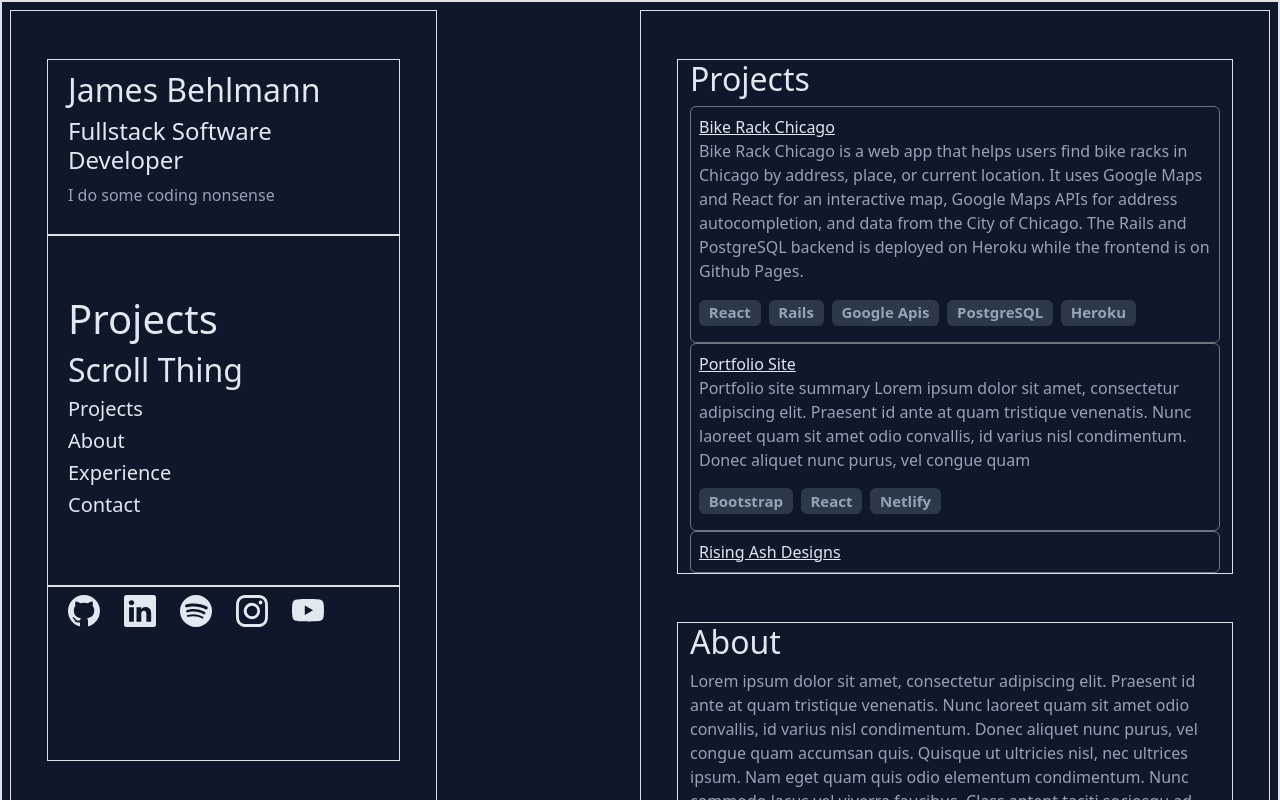
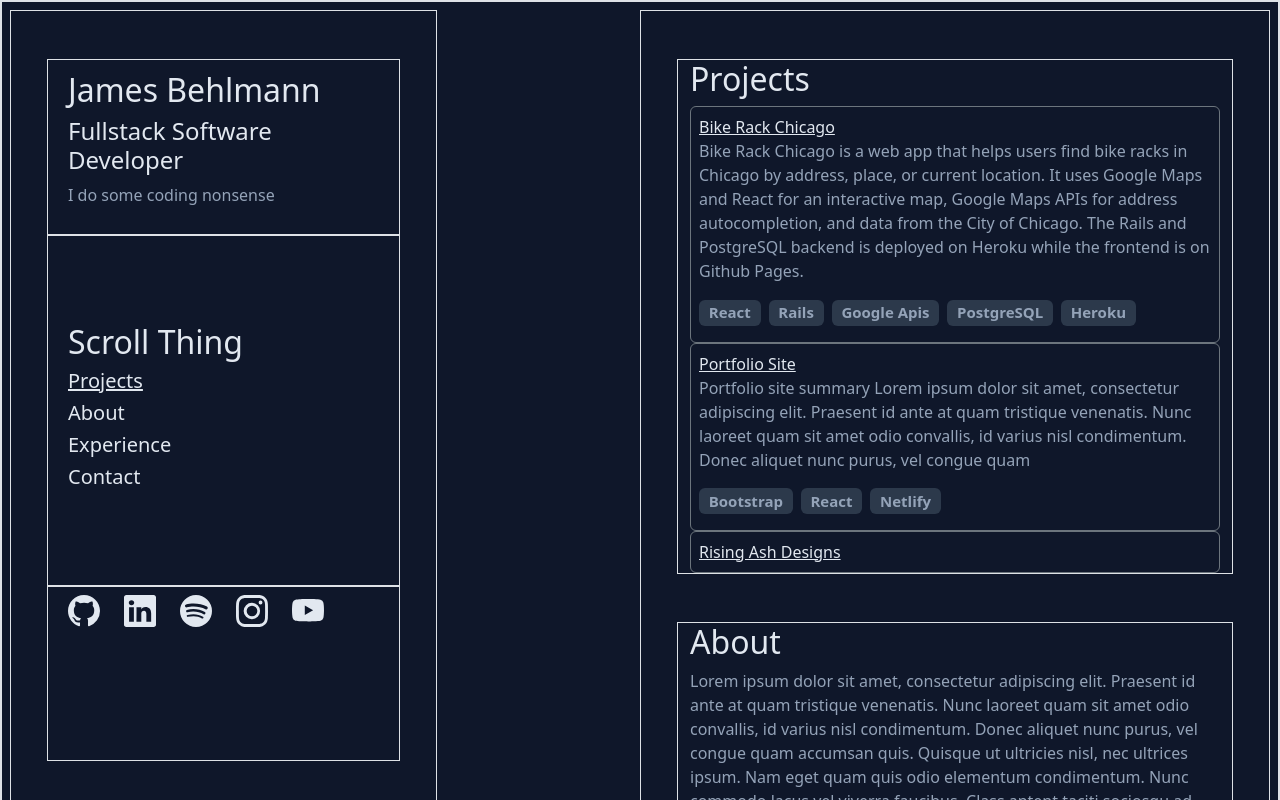
Before and after one commit to jmbehlmann/behlmann-portfolio, a React (Vite) app: page / in a window 1280 px wide. Shown: the top 800 px of the page. Built offline with nearby package versions, Linux system fonts and the light colour scheme.

Commit message:
scroll section underline complete

```diff
--- a/src/Content.jsx
+++ b/src/Content.jsx
@@ -13,11 +13,13 @@ export function Content() {
   const [currentSection, setCurrentSection] = useState("Projects");
 
   const handleScroll = () => {
-    const scrollPosition = window.scrollY;
+    const scrollPosition = window.scrollY + 48;
     // const projectsSection = document.getElementById("projectsSection").offsetTop;
     const aboutSection = document.getElementById("aboutSection").offsetTop;
     const experienceSection = document.getElementById("experienceSection").offsetTop;
     const contactSection = document.getElementById("contactSection").offsetTop;
+
+    // console.log(scrollPosition)
 
     if (scrollPosition < aboutSection) {
       setCurrentSection("Projects");
@@ -37,7 +39,7 @@ export function Content() {
     };
   }, []);
 
-  console.log(currentSection)
+  // console.log(currentSection)
 
   return (
     <main>
--- a/src/components/Scroll.jsx
+++ b/src/components/Scroll.jsx
@@ -1,12 +1,11 @@
 export function Scroll( {currentSection} ) {
   return (
     <div>
-      <h1>{currentSection}</h1>
       <h2>Scroll Thing</h2>
-      <h5>Projects</h5>
-      <h5>About</h5>
-      <h5>Experience</h5>
-      <h5>Contact</h5>
+      <h5 className={currentSection === "Projects" ? "underline" : ""} >Projects</h5>
+      <h5 className={currentSection === "About" ? "underline" : ""} >About</h5>
+      <h5 className={currentSection === "Experience" ? "underline" : ""} >Experience</h5>
+      <h5 className={currentSection === "Contact" ? "underline" : ""} >Contact</h5>
     </div>
   )
 }
```
